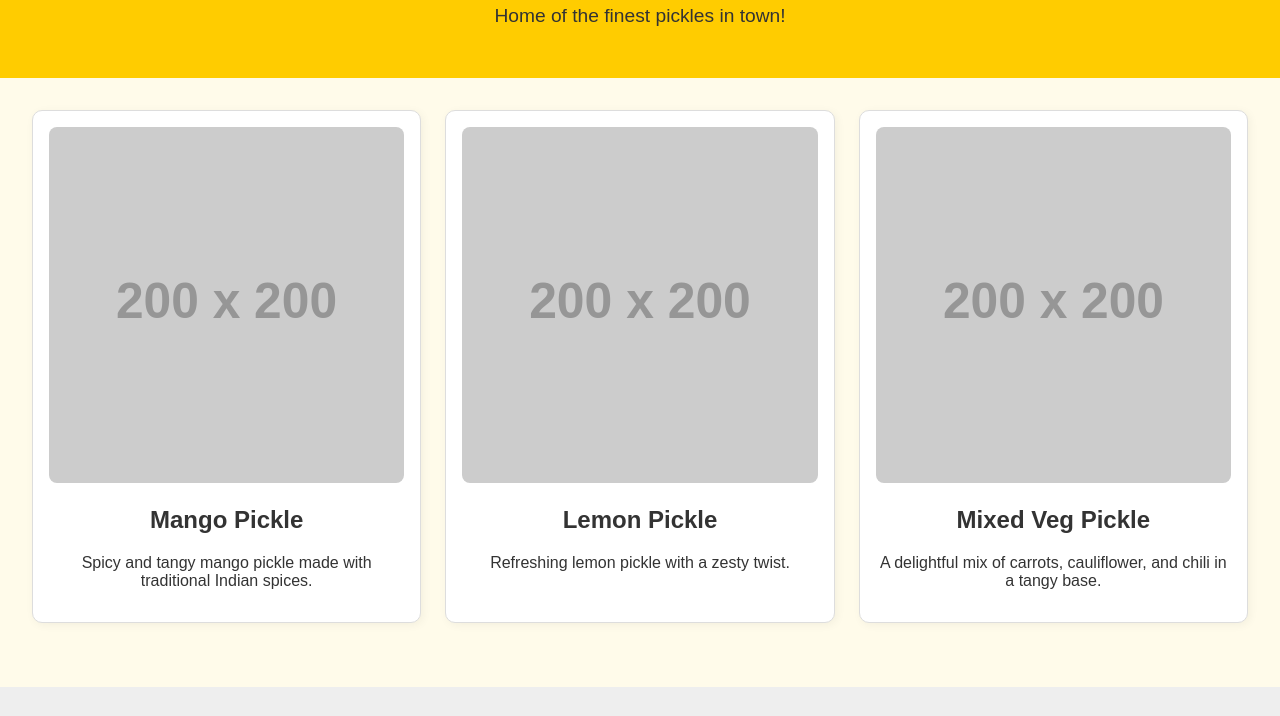
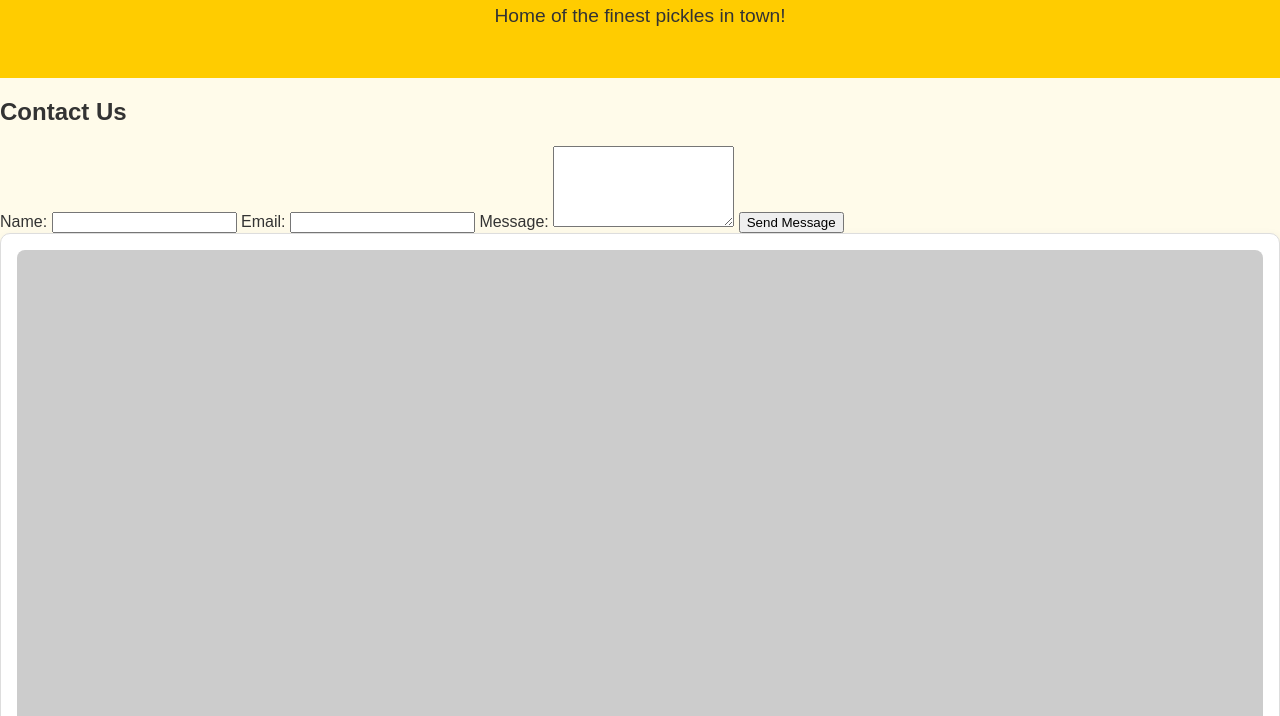
Before and after one commit to kamalbiral/pickle-store, a plain HTML site: page index.html in a window 1280 px wide. Shown: the part 80-796 px from the top of the page. Drawn offline with Linux system fonts and the light colour scheme; placeholder pictures from the web are drawn by us.

Commit message:
Update index.html

```diff
--- a/index.html
+++ b/index.html
@@ -13,7 +13,21 @@
   </header>
 
   <main>
-    <section class="product-grid">
+    <section class="<section class="contact-form">
+  <h2>Contact Us</h2>
+  <form action="https://formspree.io/f/your-form-id" method="POST">
+    <label for="name">Name:</label>
+    <input type="text" id="name" name="name" required />
+
+    <label for="email">Email:</label>
+    <input type="email" id="email" name="_replyto" required />
+
+    <label for="message">Message:</label>
+    <textarea id="message" name="message" rows="5" required></textarea>
+
+    <button type="submit">Send Message</button>
+  </form>
+</section>
       <div class="product-card">
         <img src="https://via.placeholder.com/200" alt="Mango Pickle" />
         <h2>Mango Pickle</h2>
```
